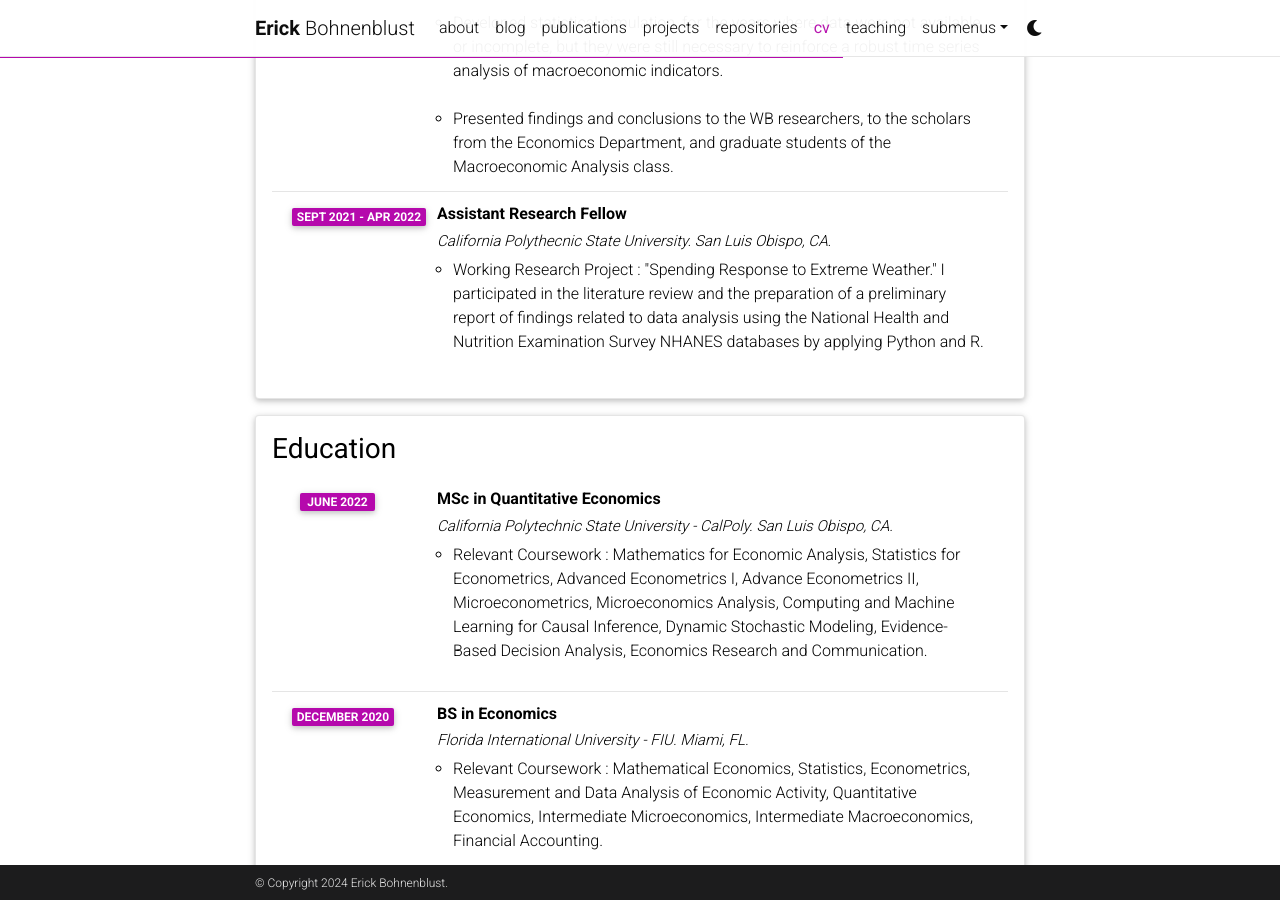
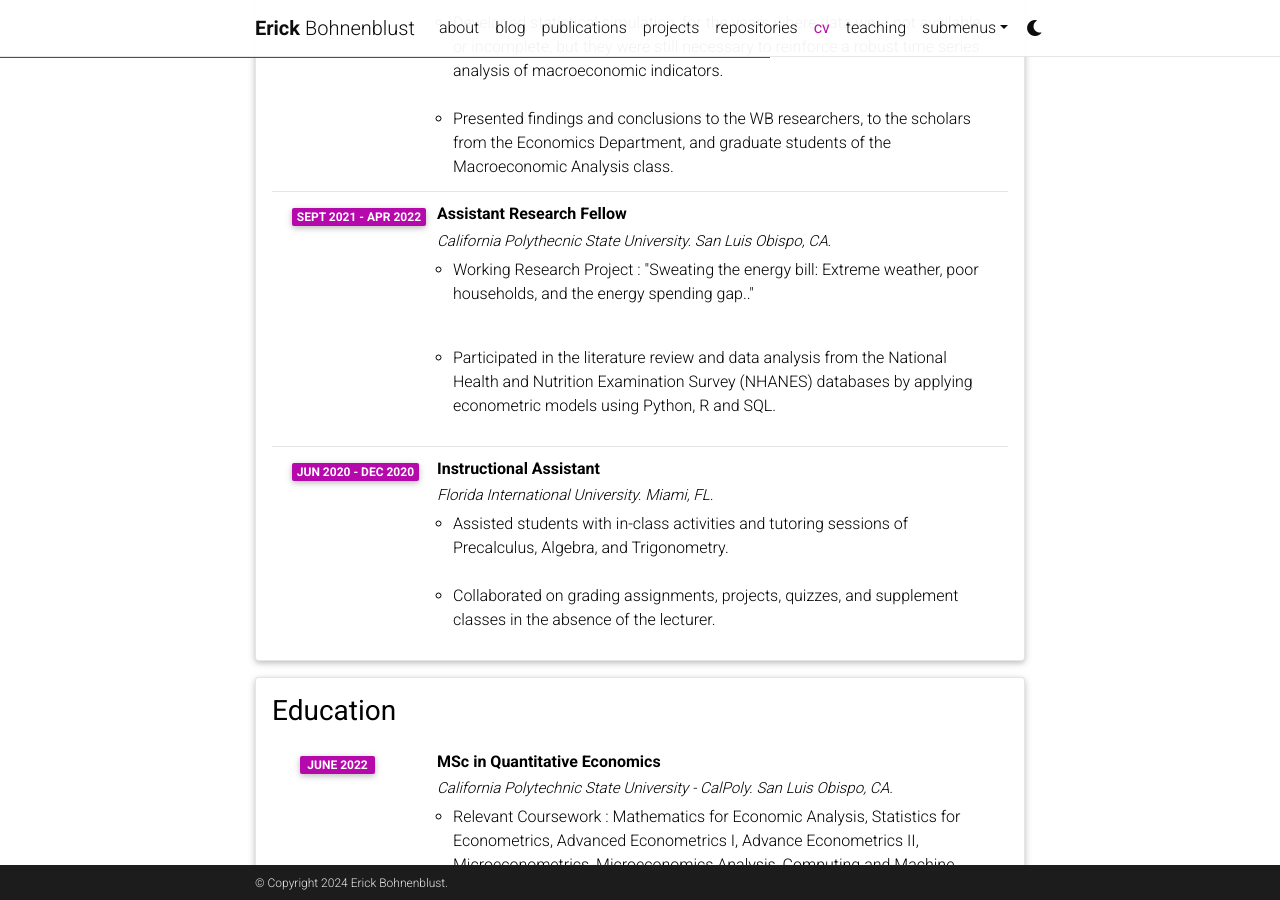
Before and after one commit to ebohnenb/ebohnenb.github.io, a Jekyll site: the page built from _pages/cv.md, in a window 1280 px wide and 900 px high, scrolled down 1826 px. Built offline with Jekyll 4.4.1, drawn with Linux system fonts in a browser that asks for light colours; comment, search, counter and statistics services are not loaded; a style sheet for code colours, icons or effects is not loaded.

Commit message:
Update cv.yml

```diff
--- a/_data/cv.yml
+++ b/_data/cv.yml
@@ -59,7 +59,19 @@
       institution: <i>California Polythecnic State University. San Luis Obispo, CA.</i>
       year: Sept 2021 - Apr 2022
       description:
-        - <p>Working Research Project &#58; &#34;Spending Response to Extreme Weather.&#34; I participated in the literature review and the preparation of a preliminary report of findings related to data analysis using the National Health and Nutrition Examination Survey NHANES databases by applying Python and R. </p>
+        - <p>Working Research Project &#58; &#34;Sweating the energy bill&#58 Extreme weather, poor households, and the energy spending gap..&#34;
+          <br>
+          <br>
+        - Participated in the literature review and data analysis from the National Health and Nutrition Examination Survey (NHANES) databases by applying econometric models using Python, R and SQL. </p>
+
+    - title: Instructional Assistant
+      institution: <i>Florida International University. Miami, FL.</i>
+      year: Jun 2020 - Dec 2020
+      description:
+        - Assisted students with in-class activities and tutoring sessions of Precalculus, Algebra, and Trigonometry.
+          <br>
+          <br>
+        - Collaborated on grading assignments, projects, quizzes, and supplement classes in the absence of the lecturer.
 
 - title: <b>Education</b>
   type: time_table
```
